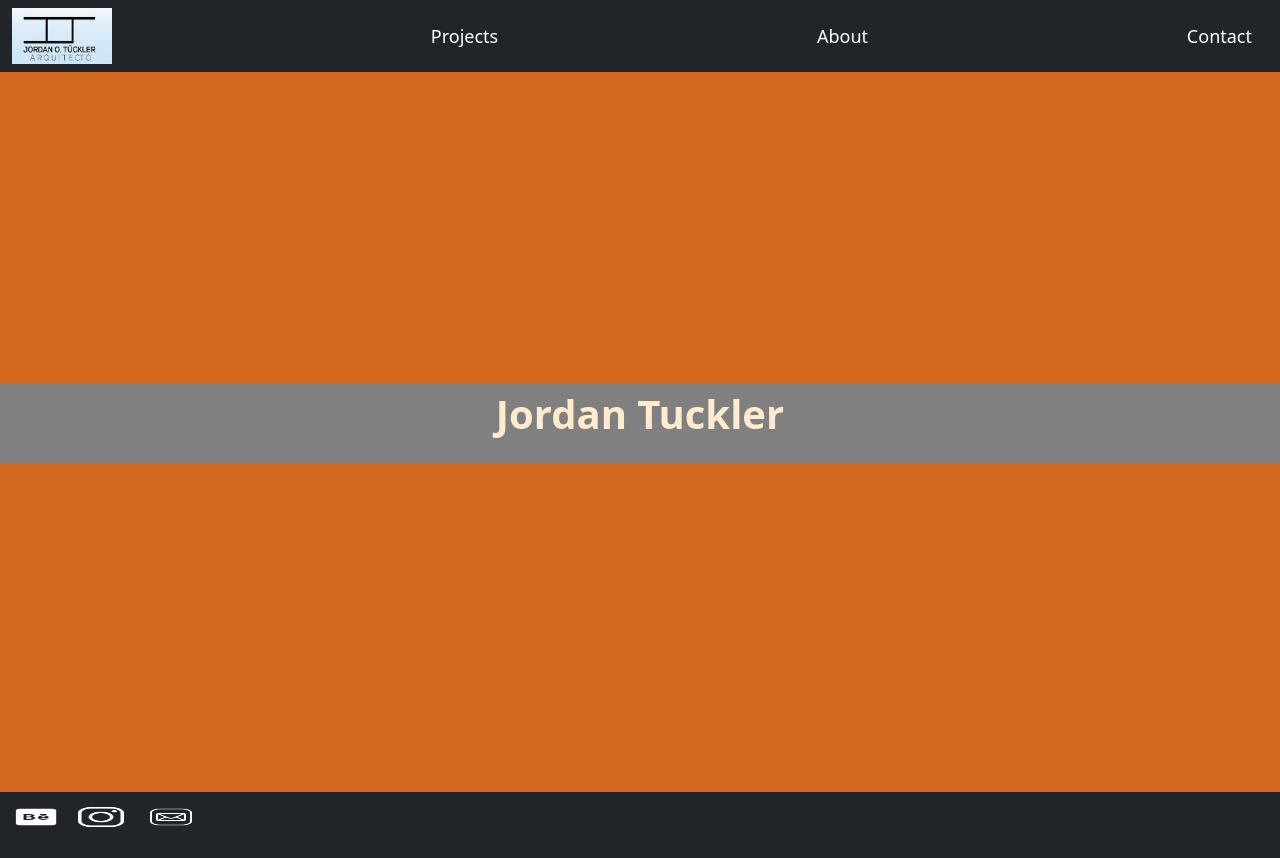
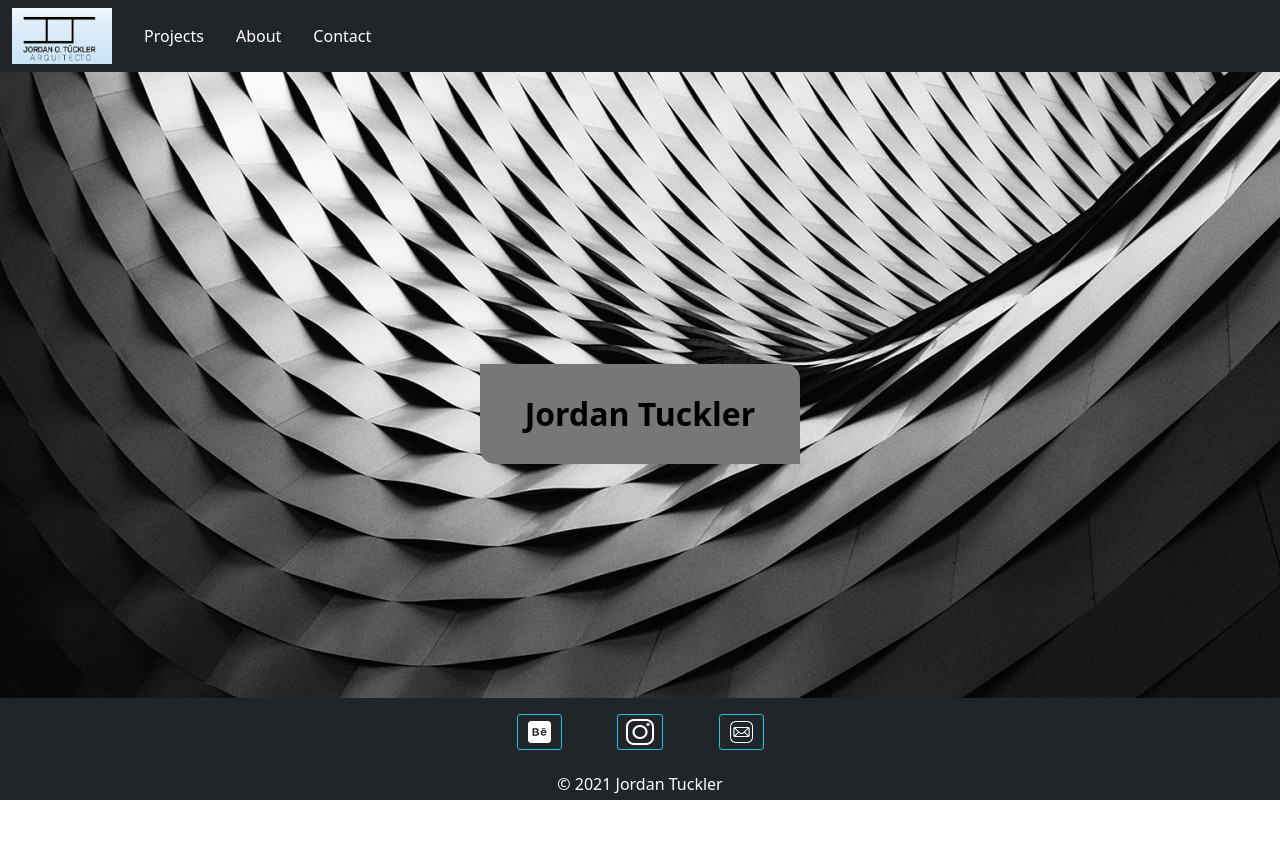
Before and after one commit to vale-tuckler/Jordan, a React (Create React App) app: page / in a window 1280 px wide. After the commit the page ends 800 px from the top, so only its background shows below. Built offline with nearby package versions, Linux system fonts and the light colour scheme.

Commit message:
Home page mobile and desktop version work properly and are completely stylized. Next is the 'Projects' page

```diff
--- a/src/components/footer.js
+++ b/src/components/footer.js
@@ -1,34 +1,39 @@
-import React from 'react';
-import behance from '../imgs/behance-50.png';
-import instagram from '../imgs/instagram-52.png';
-import mail from '../imgs/mail-50.png';
-import '../styles/footer.css';
-import { Link } from 'react-router-dom';
+import React from "react";
+import behance from "../imgs/behance-50.png";
+import instagram from "../imgs/instagram-52.png";
+import mail from "../imgs/mail-50.png";
+import "../styles/footer.css";
 
-function Footer(){
+function myFooter(){
     return(
-        <nav className="navbar myFooter navbar-expand-lg navbar-light bg-dark">
-            <div className="container-fluid">
-                <ul className="navbar-nav">
-                    <li className="navbar-item">
-                        <Link to ="#" className="navbar-brand">
-                            <img src={behance} alt="Behance logo" title="Behance logo" width="73%" height="40%"/>
-                        </Link>
-                    </li>
-                    <li className="navbar-item">
-                        <Link to="#" className="navbar-brand">
-                            <img src={instagram} alt="Instagram logo" title="Instagram logo" width="68%" height="40%"/>
-                        </Link>
-                    </li>
-                    <li className="navbar-item">
-                        <Link to="#" className="navbar-brand">
-                            <img src={mail} alt="Mail logo" title="Mail logo" width="75%" height="40%"/>
-                        </Link>
-                    </li>
-                </ul>
+        <footer className="footer bg-dark fixed-bottom" id="myfooter" style={{backgroundColor:"grey"}}>
+            <div className="text-center container d-flex justify-content-center align-self-center py-3">
+
+                <a href="https://www.behance.net/jordantuckler">
+                    {/*Button background color = dark*/}
+                    <img src={behance} alt="Behance logo" title = "Behance logo" className="btn btn-info btn-sm btn-floating bg-dark mx-3"/>
+                </a>
+
+                <a href="https://www.instagram.com/jordantuckler/">
+                    {/*Button background color = dark*/}
+                    <img src={instagram} alt="Instagram logo"  title="Instagram logo"className="btn btn-info btn-sm btn-floating bg-dark mx-3" />
+                </a>
+
+                <a href="mailto:jordantuckler@gmail.com">
+                    {/*Background color = dark*/}
+                    <img src={mail} alt="Mail logo" title="Mail logo" className="btn btn-info btn-sm btn-foating bg-dark mx-3"/>
+                </a>
             </div>
-        </nav>
+
+            {/* C O P Y R I G H T   L E T T E R S */}
+
+            {/*Background color = dark*/}
+
+            <div className="text-center text-white p-1 bg-dark">
+                &copy; 2021 Jordan Tuckler
+            </div>
+        </footer>
     );
 };
 
-export default Footer;
+export default myFooter;
--- a/src/components/header.js
+++ b/src/components/header.js
@@ -5,36 +5,28 @@ import "../styles/header.css";
 
 function Header(){
     return(
-            <nav className="navbar navbar-expand-lg navbar-light bg-dark">
-                <div className="container-fluid">
-                    <span className="nav-text">
-                        <a href="/"className="navbar-brand">
-                            <img src={JLogo} alt="Architect Jordan's logo" width="100" height="56"/>
-                        </a>
-                    </span>
-                    <span className="nav-text">
-                        <a href="/projects" className="nav-link">
-                            Projects
-                        </a>
-                    </span>
-                    {/*
-                    <span>
-                        <Link to="/projects_info" className="nav-link">
-                            Projects Info
+            <nav className="navbar navbar-expand-lg navbar-light bg-dark container-fluid">
+                        <span className="link-container">
+                            <Link to="/"className="navbar-brand">
+                                <img src={JLogo} alt="Architect Jordan's logo" title="&copy; Architect Jordan" width="100" height="56"/>
                             </Link>
                         </span>
-                    */}
-                    <span>
-                        <Link to="/about" className="nav-link">
+                        <span className="link-container">
+                            <Link href="/projects" className="nav-link" id="projects-link">
+                                Projects
+                            </Link>
+                        </span>
+                        <span className="link-container">
+                            <Link to="/about" className="nav-link" id="about-link">
                                 About
                             </Link>
                         </span>
-                    <span>
-                        <Link to="/contact" className="nav-link">
+
+                        <span className="link-container">
+                            <Link to="/contact" className="nav-link" id="contact-link">
                                 Contact
                             </Link>
-                    </span>
-                </div>
+                        </span>x
             </nav>
     );
 };
--- a/src/styles/footer.css
+++ b/src/styles/footer.css
@@ -1,14 +1,9 @@
-/*.myNavbar{
-    background-color:gray;
-    color:black;
+body{
+    margin:0;
+    padding:0;
 }
-*/
-.myFooter{
-    display:flex;
-    justify-content:flex-end;
-    align-content:center;
-    margin-top:25%;
+
+.btn{
+    width:45%;
+    height:95%;
 }
-img{
-    display:inline-block;
-}
--- a/src/styles/header.css
+++ b/src/styles/header.css
@@ -1,12 +1,3 @@
 .nav-link{
     color: #FFFFFF !important;
 }
-
-@media screen and (min-width:800px){
-    .nav-link{
-        display:flex !important;
-        align-items: center;
-        justify-content:flex-start !important;
-        font-size: large;
-    }
-}
--- a/src/styles/home.css
+++ b/src/styles/home.css
@@ -7,7 +7,35 @@
 
 }
 
+/*  M O B I L E    V E R S I O N  */
+
 @media screen and (min-width: 400px){
+    #title-container{
+        display:flex;
+        align-items: flex-end!important;
+        justify-content: space-around;
+        width:100%;
+        height:45%;
+    }
+
+    #title{
+        display:inline-flex;
+        align-items:center;
+        align-content: center!important;
+        justify-content: space-around !important;
+        height:30%;
+        width:55%;
+        background-color:#777777;
+        color:#000000;
+        padding:2%;
+        font-weight:bold;
+        font-size:200%;
+        border-radius: 0 15px 0 15px;
+    }
+}
+
+/*  D E S K T O P    V E R S I O N  */
+@media screen and (min-width: 800px){
     #title-container{
         display:flex;
         align-items: flex-end!important;
@@ -15,23 +43,18 @@
         width:100%;
         height:50%;
     }
-
     #title{
         display:inline-flex;
-        align-items: flex-end;
+        align-items:center;
         align-content: center!important;
         justify-content: space-around !important;
-        height:20%;
-        width:100%;
-        background-color: #808080;
-        color:#ffebcd;
+        height:25%;
+        width:25%;
+        background-color:#777777;
+        color:#000000;
         padding:2%;
         font-weight:bold;
+        font-size:200%;
+        border-radius: 0 15px 0 15px;
     }
 }
-@media screen and (min-width: 800px){
-    #home{
-        background-image:none;
-        background-color:chocolate;
-    }
-}
```
Lines whose indentation alone changed are shown as unchanged.
